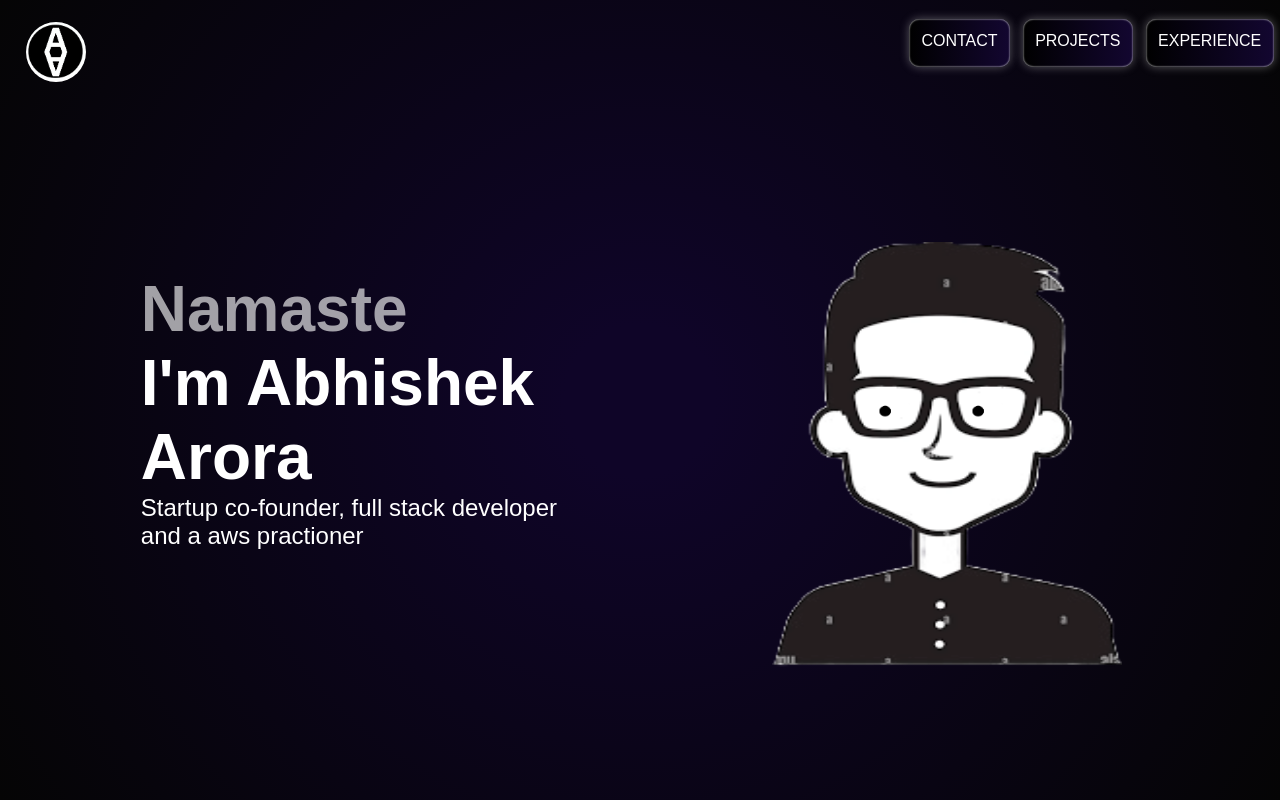
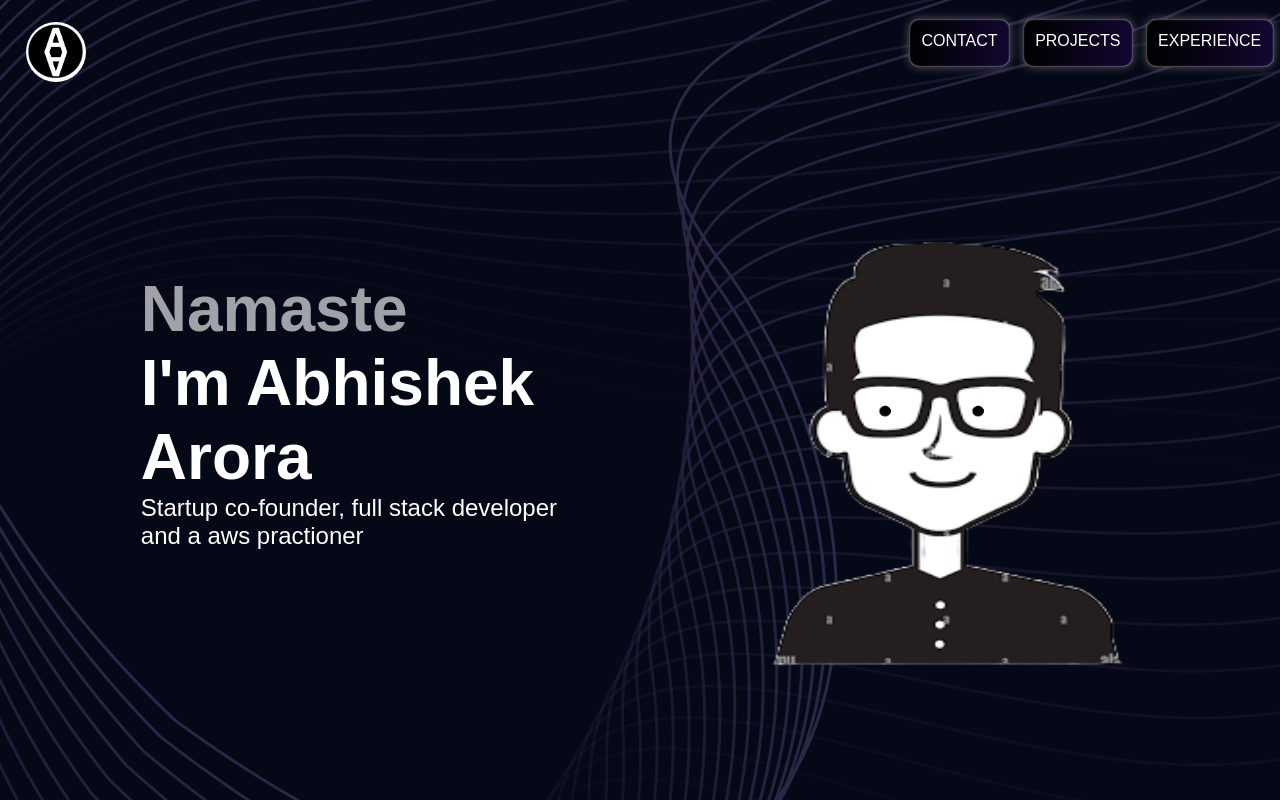
Before and after one commit to AbhiArora1998/Portfolio, a React (Create React App) app: page / in a window 1280 px wide. Shown: the top 800 px of the page. Built offline with nearby package versions, Linux system fonts and the light colour scheme.

Commit message:
backgroujnd

```diff
--- a/src/Background.jsx
+++ b/src/Background.jsx
@@ -1,5 +1,5 @@
 import React from "react";
-
+import back from "./assets/images/herobg.png"
 function Background() {
     return <div className="grandientWrapper">
         {/* <span></span>
@@ -15,7 +15,7 @@ function Background() {
          */}
 
          <div className="randomGradient1">
-
+           <img className="backGroundIMg" src={back} alt="" />
          </div>
     </div>
 }
--- a/src/index.css
+++ b/src/index.css
@@ -11,3 +11,6 @@ code {
   font-family: source-code-pro, Menlo, Monaco, Consolas, 'Courier New',
     monospace;
 }
+.backGroundIMg{
+  image-resolution: from-image 300dpi;
+}
```
Also changed, not shown: src/assets/images/herobg.png (added).
